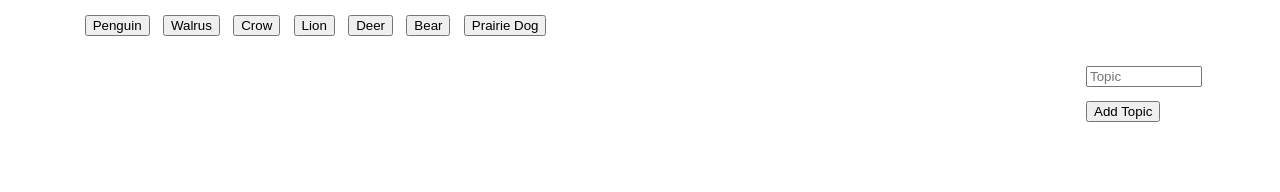
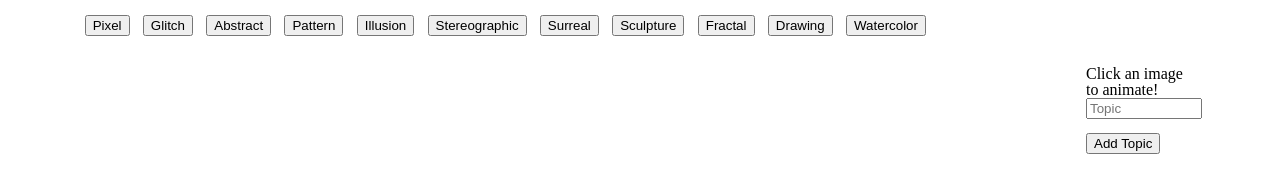
Before and after one commit to Vavassor/Art-Collection, a plain HTML site: page index.html in a window 1280 px wide. Drawn offline with nearby package versions, Linux system fonts and the light colour scheme.

Commit message:
Adds a readme and changes the theme to art.

```diff
--- a/assets/javascript/app.js
+++ b/assets/javascript/app.js
@@ -1,6 +1,6 @@
 "use strict";
 
-let topics = ["Penguin", "Walrus", "Crow", "Lion", "Deer", "Bear", "Prairie Dog"];
+let topics = ["Pixel", "Glitch", "Abstract", "Pattern", "Illusion", "Stereographic", "Surreal", "Sculpture", "Fractal", "Drawing", "Watercolor"];
 const apiKey = "mHPwUCR4iqfbPQYqVDWzCold4ROczEgf";
 
 
@@ -26,13 +26,14 @@ function fillTopicBar() {
       const newTopic = target.attr("data-topic");
       setTopic(newTopic);
     });
-
     $(".topics").append(button);
   }
 }
 
 function handleResponse(response) {
   $("main").empty();
+
+  console.log(response);
 
   for (const result of response.data) {
     const division = $("<div>");
--- a/index.html
+++ b/index.html
@@ -3,7 +3,7 @@
 
 <head>
   <meta charset="utf-8">
-  <title>Gif Collection</title>
+  <title>Art Collection</title>
   <meta name="viewport" content="width=device-width, initial-scale=1">
   <link rel="stylesheet" href="assets/css/reset.css">
   <link rel="stylesheet" href="assets/css/style.css">
@@ -17,6 +17,8 @@
   </header>
 
   <div class="controls">
+    <p>Click an image to animate!</p>
+
     <form id="add-topic">
       <input id="topic-name" type="text" placeholder="Topic">
       <button class="submit" type="submit">Add Topic</button>
```
Also changed, not shown: 1 other file.
